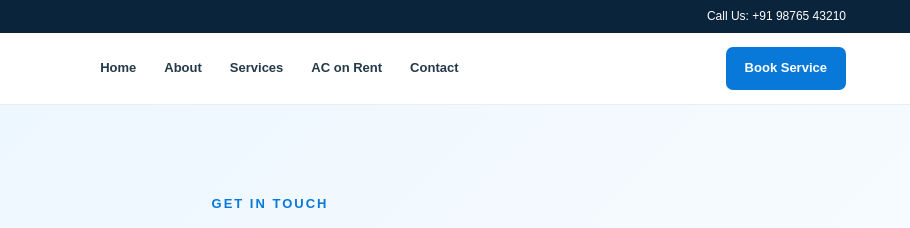
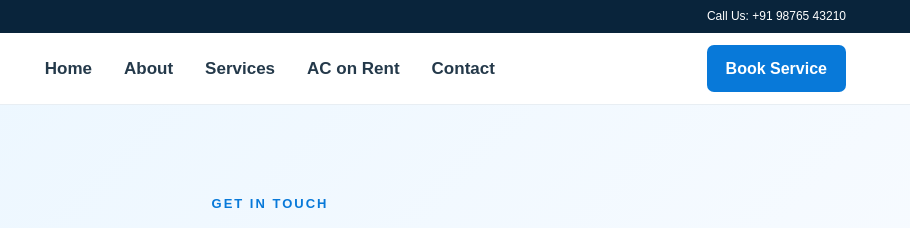
Before and after one commit to webnityglobal-stack/ac-service-dummy-website, a plain HTML site: page contact.html in a window 1280 px wide. Shown: the top 228 px of the page, 370-1280 px from the left. Drawn offline with Linux system fonts and the light colour scheme.

Commit message:
update website

```diff
--- a/contact.html
+++ b/contact.html
@@ -40,7 +40,7 @@
       <button class="menu-toggle" id="menuToggle" aria-label="Toggle navigation">☰</button>
 
       <nav class="nav-links" id="navLinks">
-        <a href="#home">Home</a>
+        <a href="index.html">Home</a>
         <a href="about.html">About</a>
         <a href="service.html">Services</a>
         <a href="rental.html">AC on Rent</a>
--- a/style.css
+++ b/style.css
@@ -1006,3 +1006,18 @@ button, input, select, textarea {
     gap: 10px;
   }
 }
+/* NAVBAR FONT SIZE */
+.nav-links a {
+    font-size: 17px;
+    font-weight: 600;
+}
+
+.nav-btn {
+    font-size: 16px;
+    font-weight: 700;
+}
+
+/* NAVBAR SPACING */
+.nav-links {
+    gap: 32px;
+}
```
